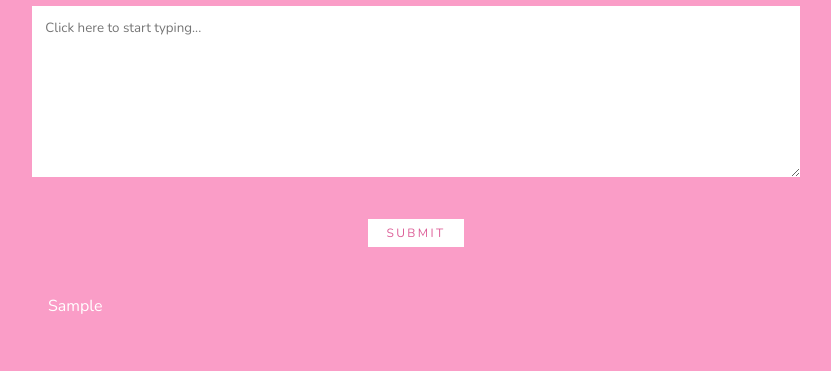
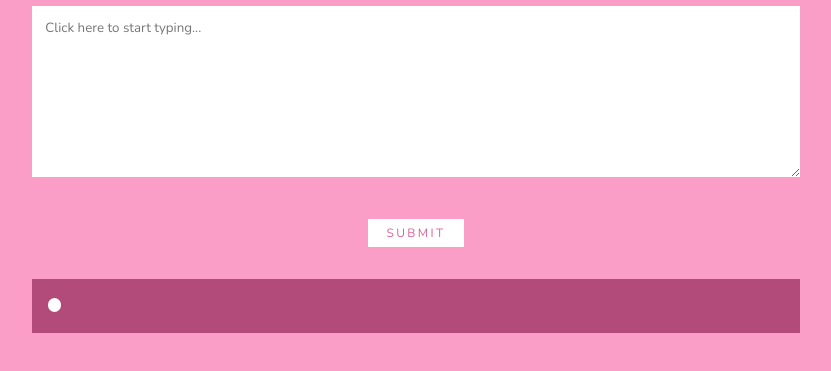
Before and after one commit to michellenpm3108/my-personal-diary, a plain HTML site: page index.html in a window 1280 px wide. Both pictures are taken after typing "Sample" into the empty fields and a click on the button "SUBMIT". Shown: the part 257-628 px from the top of the page, without its empty margins (224-1055 px from the left). Drawn offline with nearby package versions, Linux system fonts and the light colour scheme.

Commit message:
add entry button

```diff
--- a/index.css
+++ b/index.css
@@ -56,5 +56,14 @@ form {
     margin: 2em 0;
     width: 60vw;
     padding: 1em;
-    color: white;
+    color:white;
+    background:rgb(179, 75, 122);
 }
+.entryBtn{
+    width: 1em;
+    height: 1em;
+    border-radius: 10px;
+    background: white;
+    cursor: pointer;
+    border: none;
+}
--- a/index.html
+++ b/index.html
@@ -15,7 +15,7 @@
         </form>
 
         <div id="entry-section" class="entrysection">
-
+            <div id="entryBtnSection"></div>
         </div>
     </div>
 
--- a/index.js
+++ b/index.js
@@ -2,24 +2,19 @@ const entryForm = document.getElementById('entry-form')
 const entryTextbox = document.getElementById('entry-textbox')
 const submitBtn = document.querySelector('btn')
 const entrySection = document.getElementById('entry-section')
+const entryBtnSection = document.getElementById('entryBtnSection')
 
-
-// function addEntryToDom(event){
-//     event.preventDefault()
-//     let newEntry = document.createElement('div')
-//     newEntry.className = 'single-entry'
-//     newEntry.textContent= entryTextbox.value
-//     entrySection.append(newEntry)
-// }
-// entryForm.addEventListener('submit', addEntryToDom)
 
 function addEntryToDom(event) {
     event.preventDefault()
     let newEntryDiv = document.createElement('div')
     newEntryDiv.textContent = entryTextbox.value
     newEntryDiv.className = 'new-entry'
-    // newEntryDiv.style.display = 'none'
+    newEntryDiv.style.display = 'none'
     entrySection.append(newEntryDiv)
     entryTextbox.value = ''
+    let entryBtn = document.createElement('button')
+    entryBtn.className = 'entryBtn'
+    entryBtnSection.append(entryBtn)
 }
 entryForm.addEventListener('submit', addEntryToDom)
```
